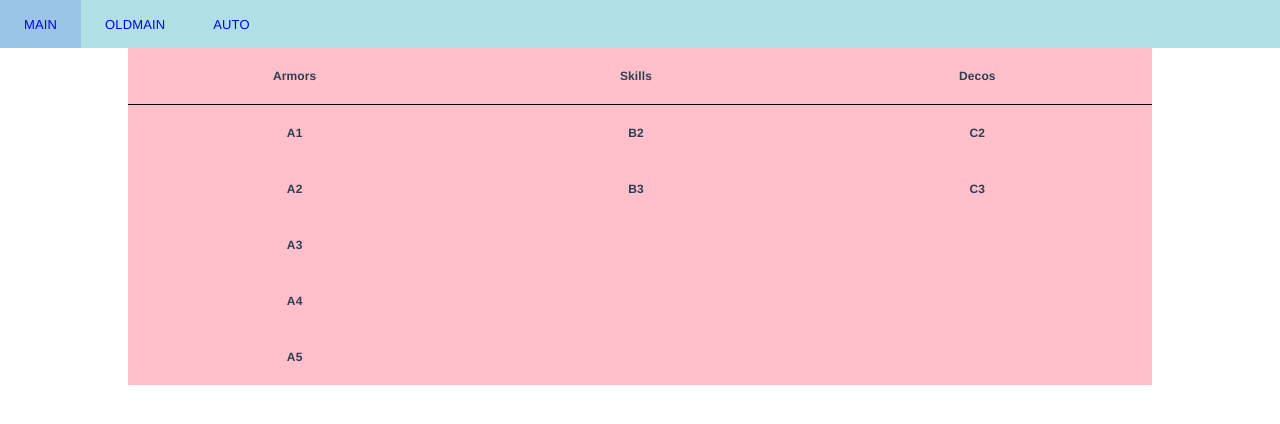
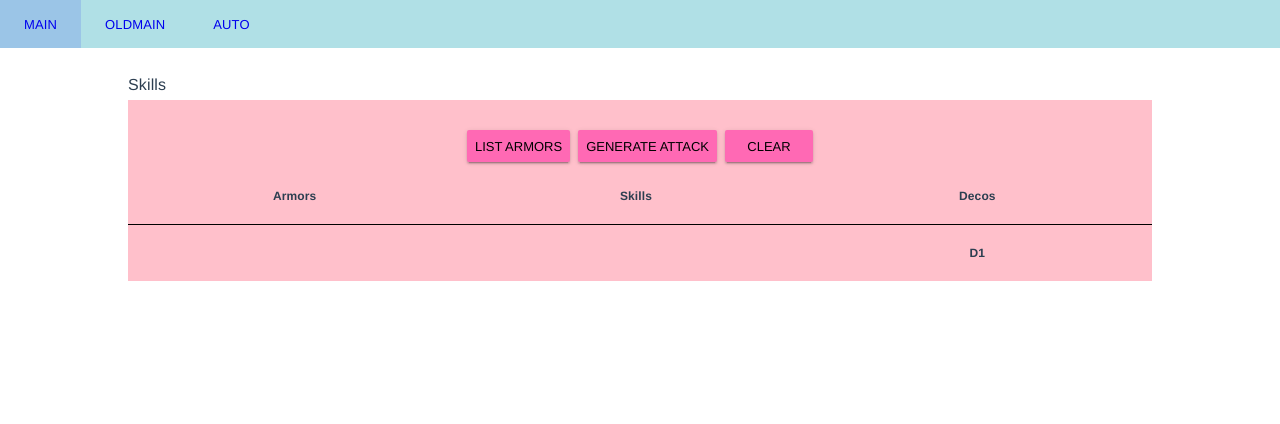
Before and after one commit to ShangYiYang/monhun, a Vue app: page /#/gen in a window 1280 px wide. Shown: the top 424 px of the page. Built offline with nearby package versions, Linux system fonts and the light colour scheme.

Commit message:
Progress on autogen- List Armors + generate attack set

```diff
--- a/src/components/AutoGen.vue
+++ b/src/components/AutoGen.vue
@@ -1,5 +1,11 @@
 <template>
   <div id="content">
+    <md-autocomplete v-model="modelInit" :md-options="skills" :md-open-on-focus="false" id="searchBar">
+      <label>Skills</label>
+    </md-autocomplete>
+    <md-button class="md-dense md-raised md-primary" v-on:click="listArmors">List Armors</md-button>
+    <md-button class="md-dense md-raised md-primary" v-on:click="addArmor('Attack')">Generate Attack</md-button>
+    <md-button class="md-dense md-raised md-primary" v-on:click="clearData">Clear</md-button>
     <md-content>
       <div class="md-layout">
         <div class="md-layout-item">
@@ -8,7 +14,7 @@
               <md-table-head>Armors</md-table-head>
             </md-table-row>
             <md-table-row v-for="a in generated">
-              <md-table-head >{{a}}</md-table-head>
+              <md-table-head>{{a[0]}}</md-table-head>
             </md-table-row>
           </md-table>
         </div>
@@ -17,11 +23,8 @@
             <md-table-row class="topRow">
               <md-table-head>Skills</md-table-head>
             </md-table-row>
-            <md-table-row>
-              <md-table-head>B2</md-table-head>
-            </md-table-row>
-            <md-table-row>
-              <md-table-head>B3</md-table-head>
+            <md-table-row v-for="a in generated">
+              <md-table-head>{{a[1]}} {{a[2]}}</md-table-head>
             </md-table-row>
           </md-table>
         </div>
@@ -31,10 +34,7 @@
               <md-table-head>Decos</md-table-head>
             </md-table-row>
             <md-table-row>
-              <md-table-head>C2</md-table-head>
-            </md-table-row>
-            <md-table-row>
-              <md-table-head>C3</md-table-head>
+              <md-table-head>D1</md-table-head>
             </md-table-row>
           </md-table>
         </div>
@@ -47,26 +47,56 @@
     export default {
         name: "auto-gen",
         data: () => ({
+          modelInit: null,
+          skills: [
+            'Attack 1',
+            'Attack 2',
+            'Attack 3',
+            'Evade 1',
+            'Handicraft 1',
+            'Critical Eye 1',
+            'Defense 1'
+          ],
           armor: [
-            'A1',
-            'A2',
-            'A3',
-            'A4',
-            'A5'
+            {'Name': 'Atk 1', 'Skills': [{'SkillName': 'Attack', 'Level': 1}]},
+            {'Name': 'Atk 2', 'Skills': [{'SkillName': 'Attack', 'Level': 2}]},
+            {'Name': 'Atk 3', 'Skills': [{'SkillName': 'Attack', 'Level': 3}]},
+            {'Name': 'Def 1', 'Skills': [{'SkillName': 'Defense', 'Level': 1}]},
+            {'Name': 'Eva 1', 'Skills': [{'SkillName': 'Evade', 'Level': 1}]},
+            {'Name': 'Handi 1', 'Skills': [{'SkillName': 'Handicraft', 'Level': 1}]},
+            {'Name': 'CritEye 1', 'Skills': [{'SkillName': 'Critical Eye', 'Level': 1}]}
           ],
           generated: []
         }),
       methods: {
-          addArmor: function() {
+          clearData: function() {
+            this.$data.generated = [];
+          },
+          addArmor: function(skill) {
+            this.clearData();
             var armorData = this.$data.armor;
             var gen = this.$data.generated;
             for (var i=0; i < armorData.length; i++) {
-              gen.push(armorData[i]);
+              var temp = armorData[i];
+              var data = [temp.Name, temp.Skills[0].SkillName, temp.Skills[0].Level];
+              if (data[1] === skill) {
+                gen.push(data);
+              }
+            }
+          },
+          listArmors: function() {
+            this.clearData();
+            var armorData = this.$data.armor;
+            var gen = this.$data.generated;
+            for (var i=0; i < armorData.length; i++) {
+              var temp = armorData[i];
+              var data = [temp.Name, temp.Skills[0].SkillName, temp.Skills[0].Level];
+                gen.push(data);
             }
           }
       },
       beforeMount() {
-          this.addArmor()
+          //this.addArmor()
       }
     }
 </script>
@@ -86,4 +116,13 @@
   .md-table-head {
     text-align: center;
   }
+
+  .md-button {
+    background-color: hotpink;
+  }
+
+  #searchBar {
+    background-color: white;
+  }
+
 </style>
```
